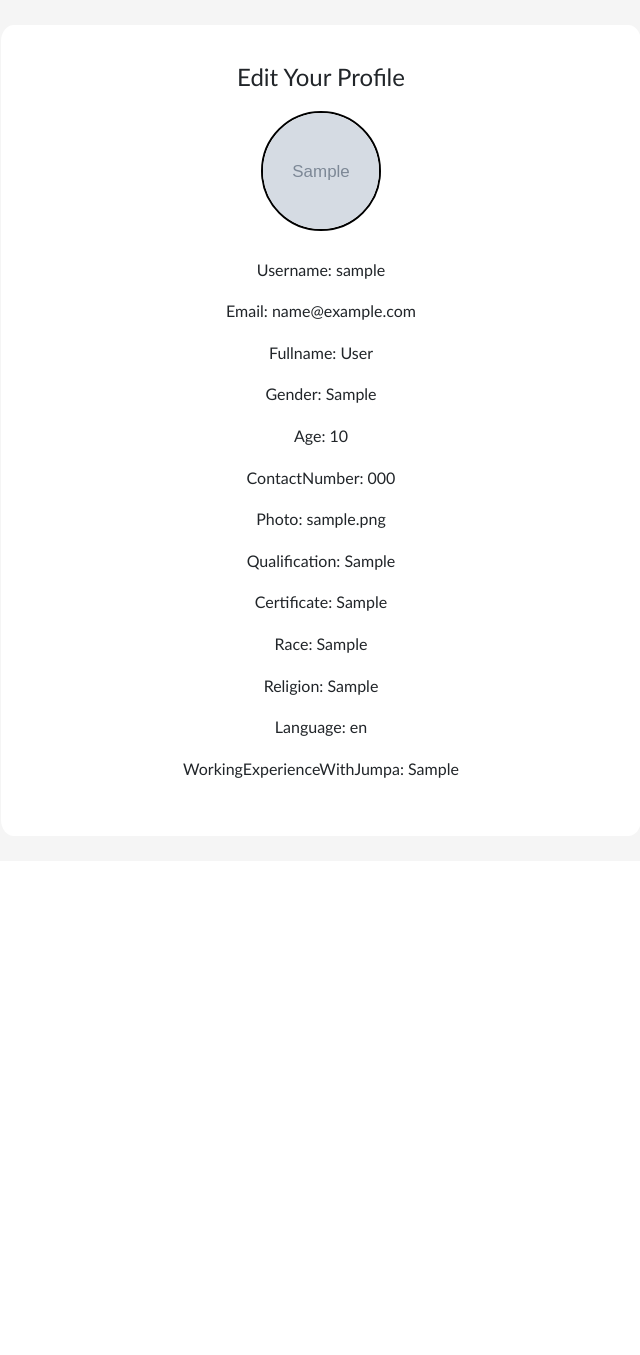
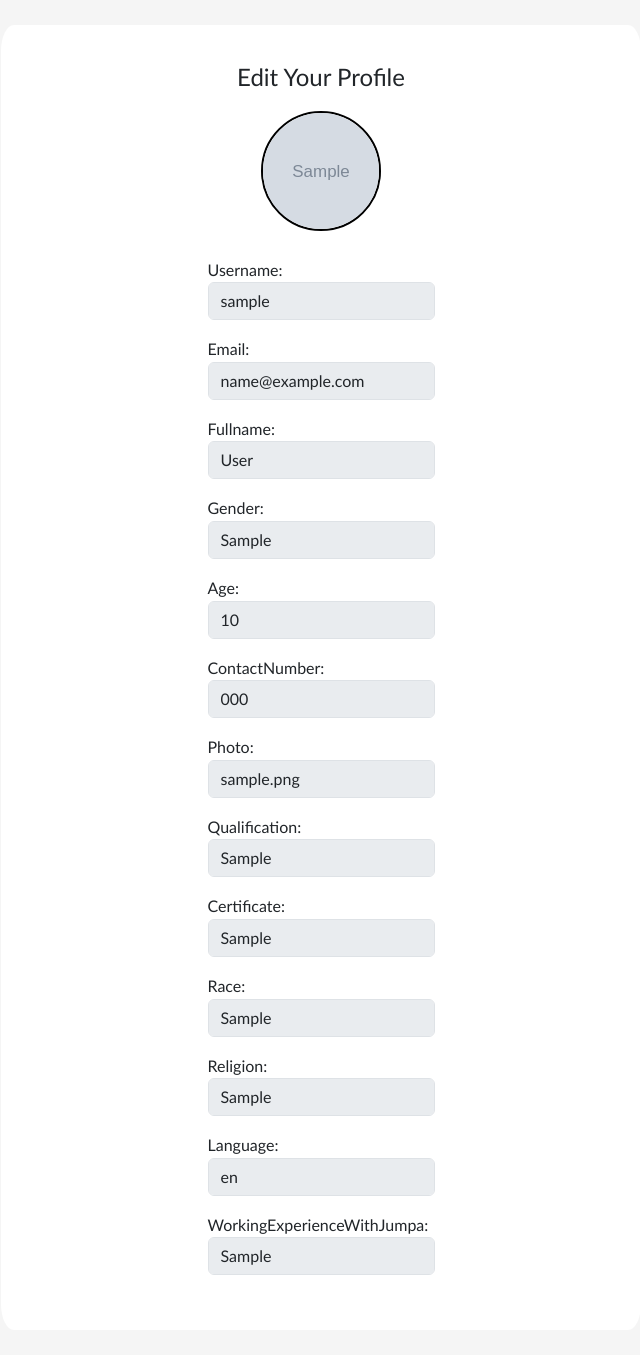
Before and after one commit to Gunslingahhh/JUMPA, a PHP site: page /php/editprofile.php in a window 1280 px wide. Shown: the part 76-1431 px from the top of the page, without its empty margins (319-959 px from the left). Before the commit the page ends 854 px from the top, so only its background shows below. Run offline with PHP 8.4, Linux system fonts and the light colour scheme; the visitor is signed in with stand-in values (Sample User, id 1); tables that the repository leaves empty or names only in its code hold one stand-in row (values such as "Sample post"); grey boxes marked "Sample" are stand-in pictures.

Commit message:
Fixing info display in edit profile

```diff
--- a/php/editprofile.php
+++ b/php/editprofile.php
@@ -91,19 +91,19 @@
             <section class="createprofilemain">
                 <h1 class="createprofiletitle">Edit Your Profile</h1>
                 <img id="profile-picture" src="<?php echo $user_photo; ?>"><br>
-                <p>Username: <?php echo $user_username; ?></p>
-                <p>Email: <?php echo $user_email; ?></p>
-                <p>Fullname: <?php echo $user_fullname; ?></p>
-                <p>Gender: <?php echo $user_gender; ?></p>
-                <p>Age: <?php echo $user_age; ?></p>
-                <p>ContactNumber: <?php echo $user_contactNumber; ?></p>
-                <p>Photo: <?php echo $user_photo; ?></p>
-                <p>Qualification: <?php echo $user_qualification; ?></p>
-                <p>Certificate: <?php echo $user_certificate; ?></p>
-                <p>Race: <?php echo $user_race; ?></p>
-                <p>Religion: <?php echo $user_religion; ?></p>
-                <p>Language: <?php echo $user_language; ?></p>
-                <p>WorkingExperienceWithJumpa: <?php echo $user_workingExperienceWithJumpa; ?></p>
+                <p>Username: <input type="text" class="form-control" value="<?php echo $user_username; ?>" disabled></p>
+                <p>Email: <input type="text" class="form-control" value="<?php echo $user_email; ?>" disabled></p>
+                <p>Fullname: <input type="text" class="form-control" value="<?php echo $user_fullname; ?>" disabled></p>
+                <p>Gender: <input type="text" class="form-control" value="<?php echo $user_gender; ?>" disabled></p>
+                <p>Age: <input type="text" class="form-control" value="<?php echo $user_age; ?>" disabled></p>
+                <p>ContactNumber: <input type="text" class="form-control" value="<?php echo $user_contactNumber; ?>" disabled></p>
+                <p>Photo: <input type="text" class="form-control" value="<?php echo $user_photo; ?>" disabled></p>
+                <p>Qualification: <input type="text" class="form-control" value="<?php echo $user_qualification; ?>" disabled></p>
+                <p>Certificate: <input type="text" class="form-control" value="<?php echo $user_certificate; ?>" disabled></p>
+                <p>Race: <input type="text" class="form-control" value="<?php echo $user_race; ?>" disabled></p>
+                <p>Religion: <input type="text" class="form-control" value="<?php echo $user_religion; ?>" disabled></p>
+                <p>Language: <input type="text" class="form-control" value="<?php echo $user_language; ?>" disabled></p>
+                <p>WorkingExperienceWithJumpa: <input type="text" class="form-control" value="<?php echo $user_workingExperienceWithJumpa; ?>" disabled></p>
             </section>
         </main>
 
```
